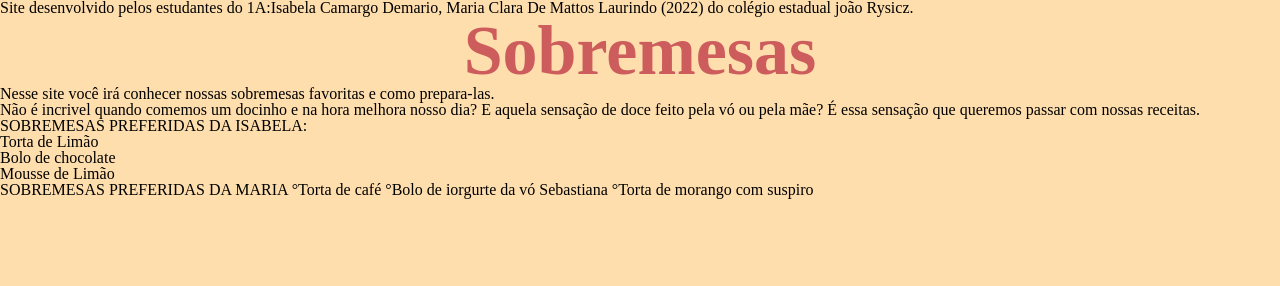
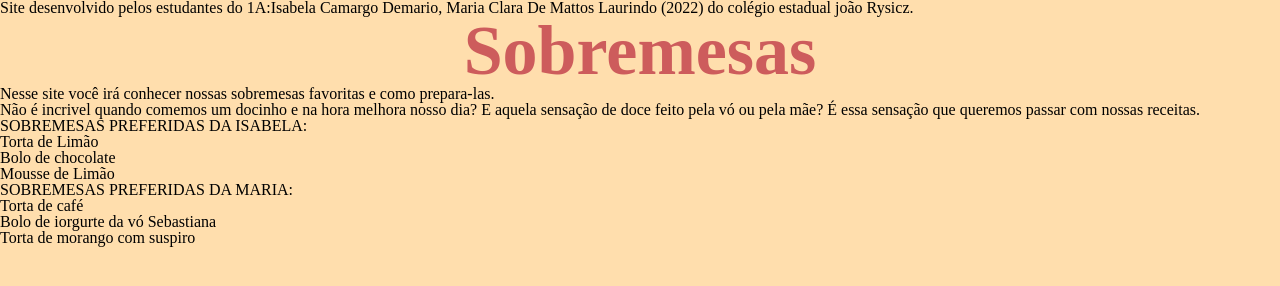
Before and after one commit to isabela1415/Jo-o-Rysicz, a plain HTML site: page index.html in a window 1280 px wide. Drawn offline with Linux system fonts and the light colour scheme.

Commit message:
Add files via upload

```diff
--- a/index.html
+++ b/index.html
@@ -19,9 +19,10 @@
                <li class="itens">Bolo de chocolate</li>
                <li class="itens">Mousse de Limão</li>
 
-               <h3> SOBREMESAS PREFERIDAS DA MARIA
-               °Torta de café
-               °Bolo de iorgurte da vó Sebastiana
-               °Torta de morango com suspiro</h3>
-        </body>
+               <h3> SOBREMESAS PREFERIDAS DA MARIA:</h3>
+                 <ul>
+                    <li class="itens">Torta de café</li>
+                <li class="itens">Bolo de iorgurte da vó Sebastiana</li>
+                <li class="itens">Torta de morango com suspiro</li>
+          </body>
     </html>
```
